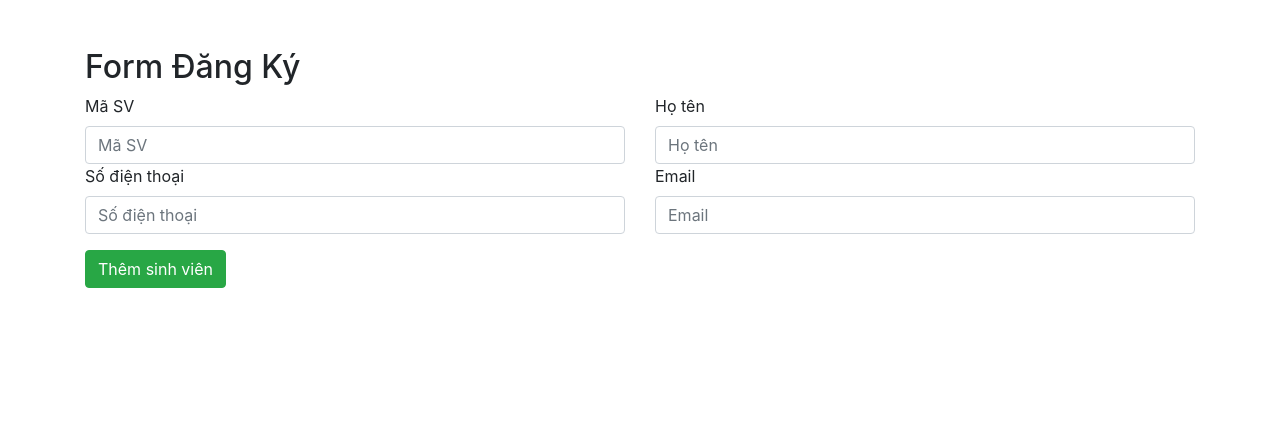
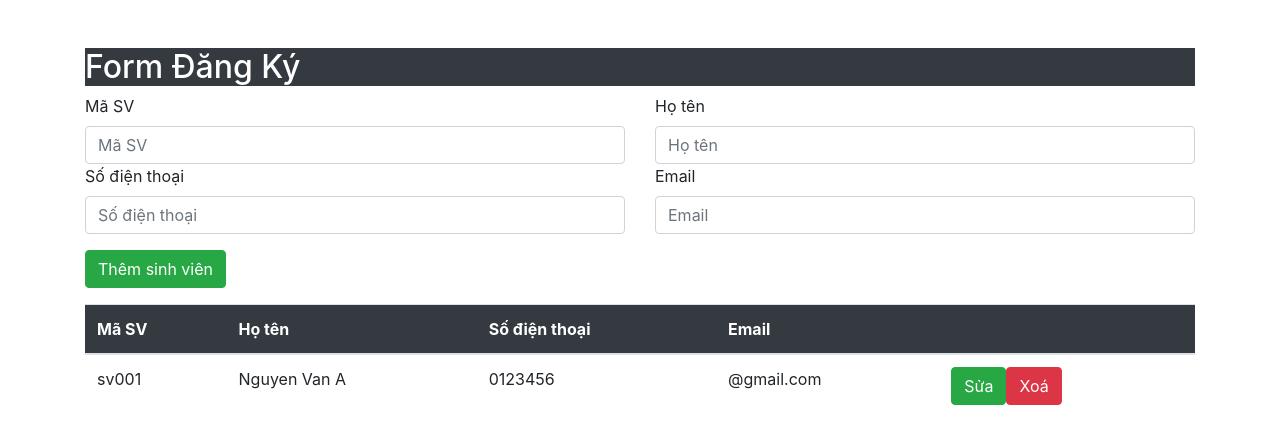
Before and after one commit to nvpnguyen99/bt5-reactjs-form, a React (Create React App) app: page / in a window 1280 px wide. Shown: the top 444 px of the page. Built offline with nearby package versions, Linux system fonts and the light colour scheme.

Commit message:
Render Table

```diff
--- a/src/BTQLSV/BTQLSV.jsx
+++ b/src/BTQLSV/BTQLSV.jsx
@@ -1,42 +1,13 @@
 import React, { Component } from 'react'
+import FormDangKy from './FormDangKy'
+import TableSinhVien from './TableSinhVien'
 
 export default class BTQLSV extends Component {
     render() {
         return (
             <div className='container py-5'>
-                <div className="row">
-                    <div className="col-12">
-                        <h2 className=''>Form Đăng Ký</h2>
-                        <form>
-                            <div className="row">
-                                <div className="col">
-                                    <label htmlFor>Mã SV</label>
-                                    <input name='maSV' type="text" className="form-control" placeholder="Mã SV" />
-                                </div>
-                                <div className="col">
-                                    <label htmlFor>Họ tên</label>
-                                    <input type="hoTen" className="form-control" placeholder="Họ tên" />
-                                </div>
-                            </div>
-
-                            <div className="row">
-                                <div className="col">
-                                    <label htmlFor>Số điện thoại</label>
-                                    <input name='sdt' type="text" className="form-control" placeholder="Số điện thoại" />
-                                </div>
-                                <div className="col">
-                                    <label htmlFor>Email</label>
-                                    <input type="email" className="form-control" placeholder="Email" />
-                                </div>
-                            </div>
-
-                        </form>
-                        <div className='py-3'>
-                             <button className="btn btn-success">Thêm sinh viên</button>
-                        </div>
-
-                    </div>
-                </div>
+                <FormDangKy/>
+                <TableSinhVien/>
             </div>
         )
     }
--- a/src/BTQLSV/FormDangKy.jsx
+++ b/src/BTQLSV/FormDangKy.jsx
@@ -3,7 +3,39 @@ import React, { Component } from 'react'
 export default class FormDangKy extends Component {
   render() {
     return (
-      <div>FormDangKy</div>
+      <div className="row">
+      <div className="col-12">
+          <h2 className='bg-dark text-white'>Form Đăng Ký</h2>
+          <form>
+              <div className="row">
+                  <div className="col">
+                      <label htmlFor="">Mã SV</label>
+                      <input name='maSV' type="text" className="form-control" placeholder="Mã SV" />
+                  </div>
+                  <div className="col">
+                      <label htmlFor="">Họ tên</label>
+                      <input type="hoTen" className="form-control" placeholder="Họ tên" />
+                  </div>
+              </div>
+
+              <div className="row">
+                  <div className="col">
+                      <label htmlFor="">Số điện thoại</label>
+                      <input name='sdt' type="text" className="form-control" placeholder="Số điện thoại" />
+                  </div>
+                  <div className="col">
+                      <label htmlFor="">Email</label>
+                      <input type="email" className="form-control" placeholder="Email" />
+                  </div>
+              </div>
+
+          </form>
+          <div className='py-3'>
+              <button className="btn btn-success">Thêm sinh viên</button>
+          </div>
+
+      </div>
+  </div>
     )
   }
 }
--- a/src/BTQLSV/TableSinhVien.jsx
+++ b/src/BTQLSV/TableSinhVien.jsx
@@ -1,9 +1,53 @@
 import React, { Component } from 'react'
+import { connect } from 'react-redux'
 
-export default class TableSinhVien extends Component {
+class TableSinhVien extends Component {
+
+  renderTableSinhVien = () => {
+    return this.props.mangSinhVien.map((sv) => {
+      return <tr key={sv.maSV}>
+        <td>{sv.maSV}</td>
+        <td>{sv.hoTen}</td>
+        <td>{sv.sdt}</td>
+        <td>{sv.email}</td>
+        <td>
+          <button className="btn btn-success">Sửa</button>
+          <button className="btn btn-danger">Xoá</button>
+        </td>
+      </tr>
+    })
+  }
+
   render() {
+    console.log(this.props)
     return (
-      <div>TableSinhVien</div>
+      <div className="row">
+        <div className="col-12">
+          <table className="table">
+            <thead className='bg-dark text-white'>
+              <tr>
+                <th scope="col">Mã SV</th>
+                <th scope="col">Họ tên</th>
+                <th scope="col">Số điện thoại</th>
+                <th scope="col">Email</th>
+                <th scope="col"></th>
+              </tr>
+            </thead>
+            <tbody>
+              {this.renderTableSinhVien()}
+            </tbody>
+          </table>
+
+        </div>
+      </div>
     )
   }
 }
+
+const mapStateToProps = (rootReducer) => {
+  return {
+    mangSinhVien: rootReducer.QLSVReducer.mangSinhVien
+  }
+}
+
+export default connect(mapStateToProps)(TableSinhVien)
--- a/src/index.js
+++ b/src/index.js
@@ -2,11 +2,14 @@ import React from 'react';
 import ReactDOM from 'react-dom/client';
 import './index.css';
 import App from './App';
-
+import { Provider } from 'react-redux';
+import { store } from './redux/configStore';
 
 const root = ReactDOM.createRoot(document.getElementById('root'));
 root.render(
+    <Provider store={store}>
+         <App />
+    </Provider>
 
-    <App />
 
 );
--- /dev/null
+++ b/src/redux/configStore.js
@@ -0,0 +1,8 @@
+import { combineReducers, createStore } from "redux";
+import { QLSVReducer } from "./reducers/QLSVReducer";
+
+const rootReducer = combineReducers({
+    QLSVReducer
+});
+
+export const store = createStore(rootReducer);
--- /dev/null
+++ b/src/redux/reducers/QLSVReducer.js
@@ -0,0 +1,15 @@
+const initialState = {
+    mangSinhVien: [
+        {
+            maSV: "sv001",
+            hoTen: "Nguyen Van A",
+            sdt: "0123456",
+            email: "@gmail.com"
+        }
+    ]
+}
+
+export const QLSVReducer = (state = initialState, action) => {
+
+    return state;
+}
```
